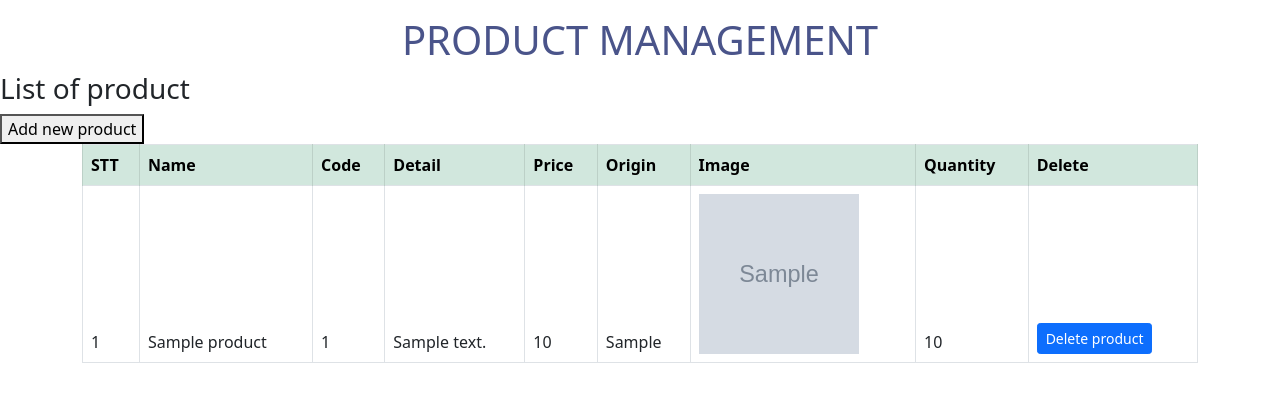
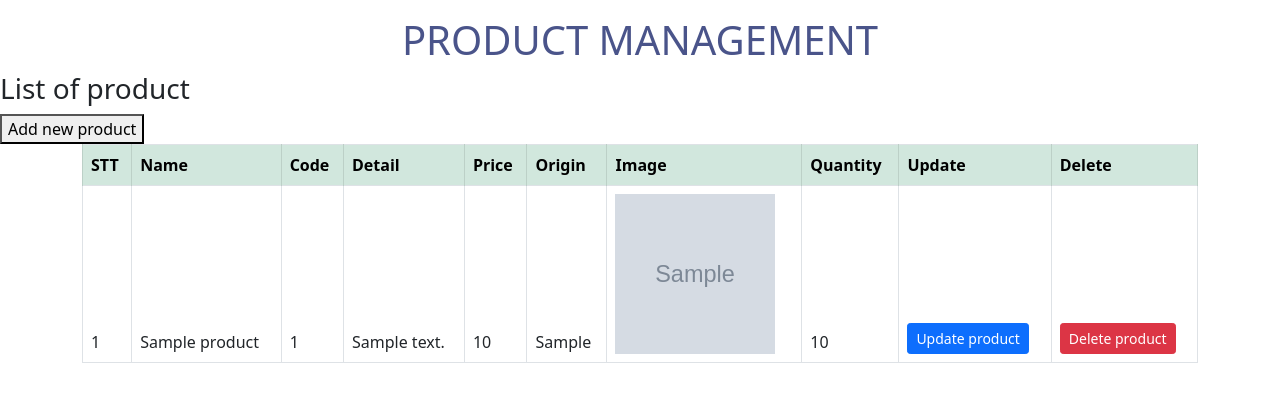
Before and after one commit to KimLong1234567/petshop, a PHP site: page /admin/adminProductMange.php in a window 1280 px wide. Shown: the part 90-492 px from the top of the page. Run offline with PHP 8.4, Linux system fonts and the light colour scheme; tables that the repository leaves empty hold one stand-in row (values such as "Sample post"); grey boxes marked "Sample" are stand-in pictures.

Commit message:
delete products

```diff
--- a/admin/adminProductMange.php
+++ b/admin/adminProductMange.php
@@ -3,7 +3,6 @@
 
     $sql_show_prd = "SELECT * FROM pet_product";
     $query_show_prd = mysqli_query($con,$sql_show_prd);
-
 ?>
 
 <!DOCTYPE html>
@@ -49,6 +48,7 @@
                             <th class="table-success" scope="col">Origin</th>
                             <th class="table-success" scope="col">Image</th>
                             <th class="table-success" scope="col">Quantity</th>
+                            <th class="table-success" scope="col">Update</th>
                             <th class="table-success" scope="col">Delete</th>
                         </tr>
                     <?php
@@ -63,8 +63,11 @@
                                         <td><?php echo $row['pet_prod_origin'] ?></td>
                                         <td><img src="../asset/img/<?php echo $row['pet_prod_image']?>"> </td>
                                         <td><?php echo $row['pet_prod_quantity'] ?></td>
+                                        <td><a href="update_product.php ?id=<?php echo $row['pet_prod_id'] ?>"><button
+                                                type="button" class="btn btn-sm btn-primary btn-create">Update
+                                                product</button></a></td>
                                         <td><a href="delete_product.php ?id=<?php echo $row['pet_prod_id'] ?>"><button
-                                                type="button" class="btn btn-sm btn-primary btn-create">Delete
+                                                type="button" class="btn btn-sm btn-danger btn-create">Delete
                                                 product</button></a></td>
                                     </tr>
                                     <?php
```
Also changed, not shown: admin/delete_product.php (added, +13 -0 lines), asset/img/551179.jpg (added), asset/img/785425.png (added), 1 other file.
